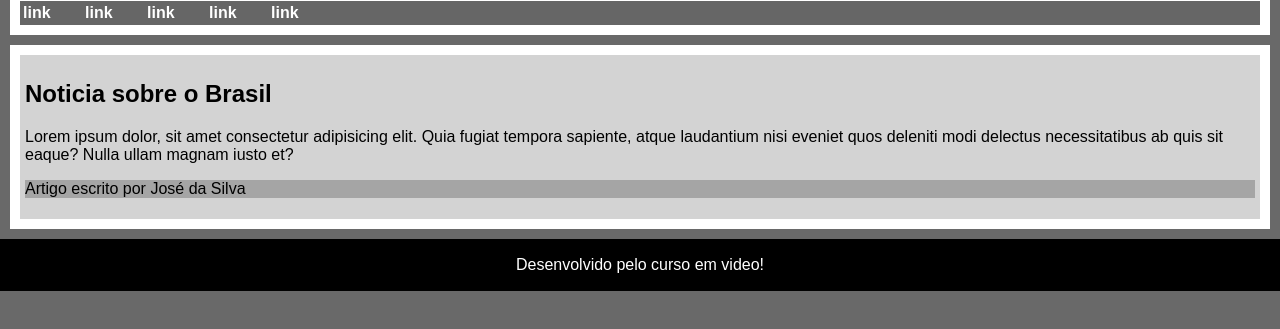
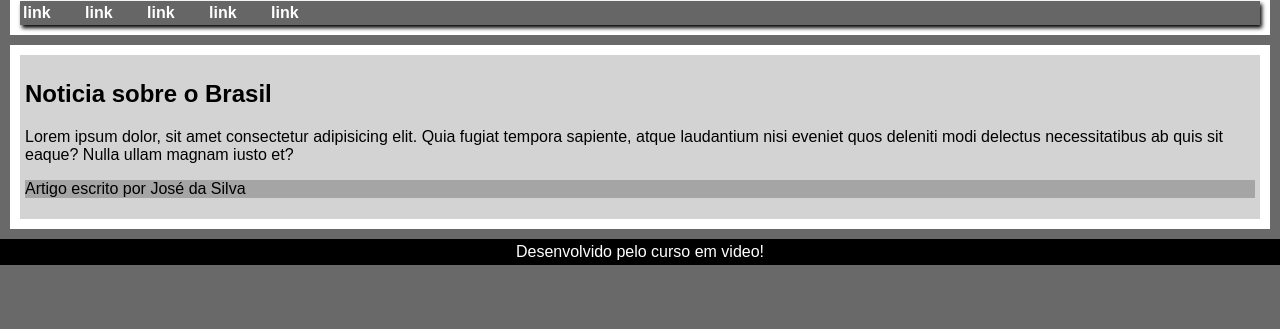
Before and after one commit to bbras81/CevHtmlCss, a plain HTML site: page Exercicios/ex021/caixa02.html in a window 1280 px wide. Shown: the part 99-428 px from the top of the page. Drawn offline with Linux system fonts and the light colour scheme.

Commit message:
Update caixa02.html
Box-shadow

```diff
--- a/Exercicios/ex021/caixa02.html
+++ b/Exercicios/ex021/caixa02.html
@@ -23,6 +23,7 @@
         nav{
             background-color: rgb(102, 102, 102);
             padding: 3px;
+            box-shadow: 2px 3px 4px 0px black;
         }
 
         nav > a{
@@ -48,7 +49,11 @@
             background-color: black;
             color: white;
             text-align: center;
-            padding: 1px;
+            padding: 4px;
+            margin: 0px;
+        }
+
+        footer > p{
             margin: 0px;
         }
 
```
